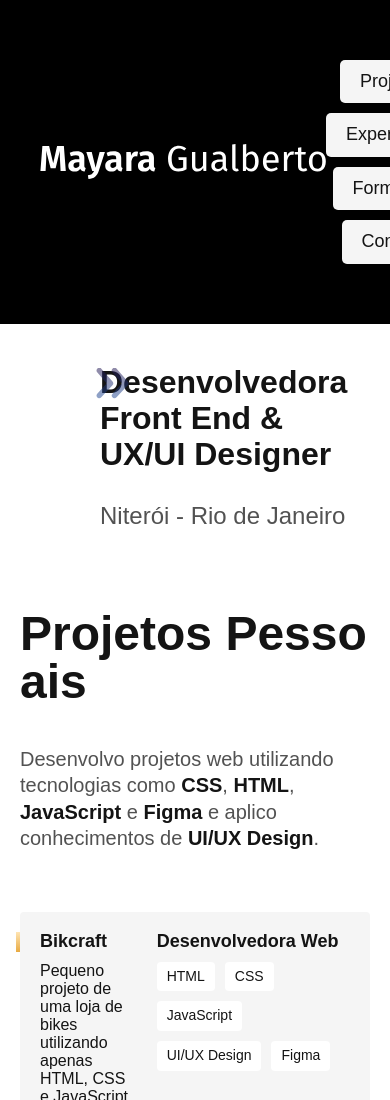
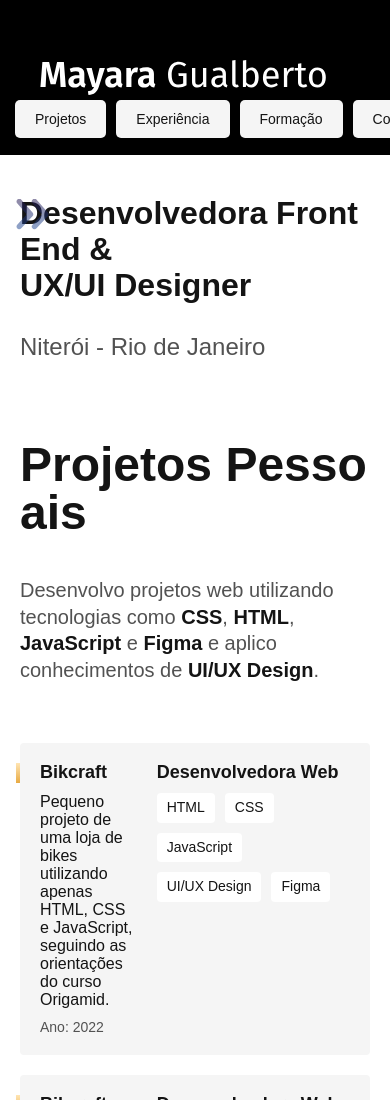
Before and after one commit to mayaragualberto/mayaragualberto.github.io, a plain HTML site: page index.html in a window 390 px wide. Shown: the top 1100 px of the page. Drawn offline with Linux system fonts and the light colour scheme.

Commit message:
Evolução 18-08

```diff
--- a/css/header.css
+++ b/css/header.css
@@ -37,5 +37,39 @@
     background: #f5f5f5;
     border-radius: 5px;
     color: #141414;
+    display: flex;
+    justify-content: center;
+  }
+  .header-menu {
+    position: absolute;
+    display: grid;
+    grid-template-columns: 1fr 1fr 1fr 1fr;
+    left: 15px;
+    top: 100px;
+    gap: 10px;
   }
 }
+
+@media (max-width: 800px) {
+  .header {
+    flex-direction: column;
+    gap: 40px;
+    padding: 20px;
+  }
+  .header a {
+    background: #f5f5f5;
+    border-radius: 5px;
+    color: #141414;
+    display: flex;
+    justify-content: center;
+    font-size: 0.875rem;
+  }
+  .header-menu {
+    position: absolute;
+    display: grid;
+    grid-template-columns: 1fr 1fr 1fr 1fr;
+    left: 15px;
+    top: 100px;
+    gap: 10px;
+  }
+}
--- a/css/introducao.css
+++ b/css/introducao.css
@@ -32,7 +32,7 @@
 
 @media (max-width: 1000px) {
   .introducao {
-    margin-left: 0px;
+    margin-left: -80px;
   }
   .introducao h1 {
     font-size: 3rem;
@@ -47,7 +47,7 @@
 
 @media (max-width: 800px) {
   .introducao {
-    margin-left: 0px;
+    margin-left: -80px;
   }
   .introducao h1 {
     font-size: 2rem;
```
